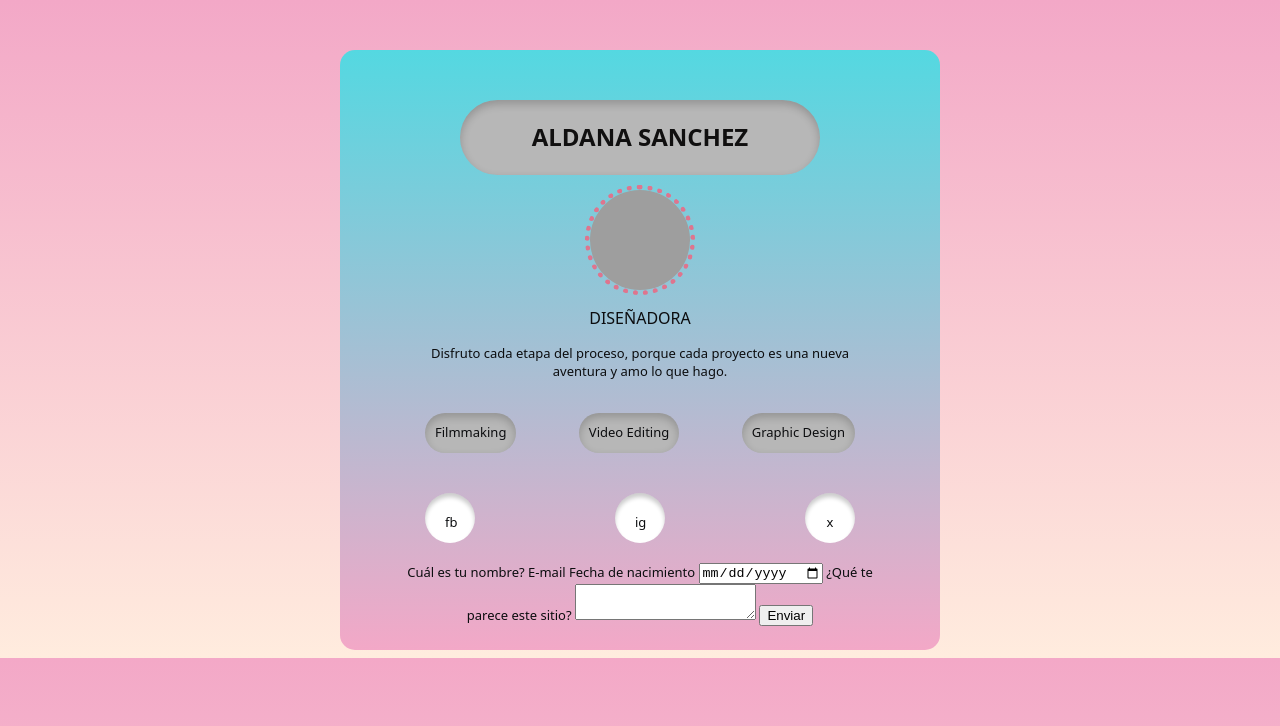
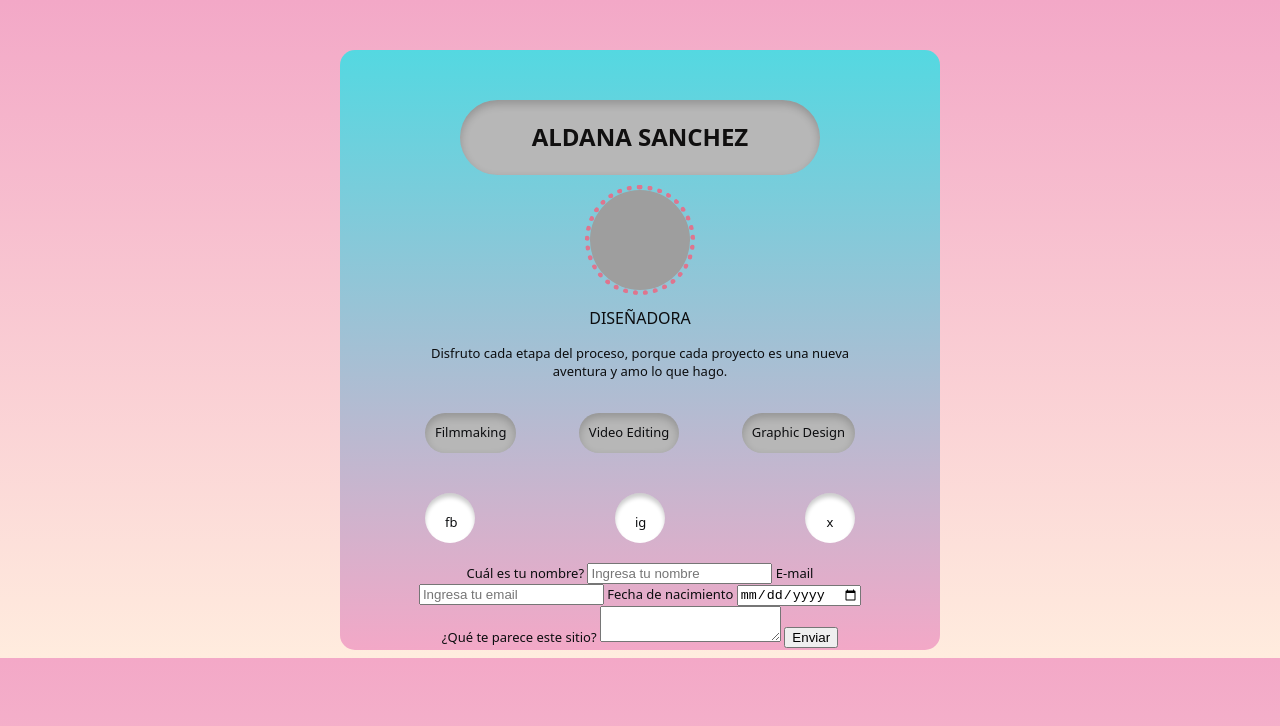
Before and after one commit to aldanacamila/repo, a plain HTML site: page index.html in a window 1280 px wide. Drawn offline with Linux system fonts and the light colour scheme; grey boxes are pictures that could not be loaded.

Commit message:
Update index.html

```diff
--- a/index.html
+++ b/index.html
@@ -47,8 +47,10 @@
 
     <form id="formulario">
     <label for="nombre"> Cuál es tu nombre?</label>
+    <input type="text" name="nombre" placeholder="Ingresa tu nombre" class="campo">
 
     <label for="email"> E-mail</label>
+    <input type="email" name="correo" placeholder="Ingresa tu email" class="campo">
 
     <label for="fecha">Fecha de nacimiento</label>
 
```
